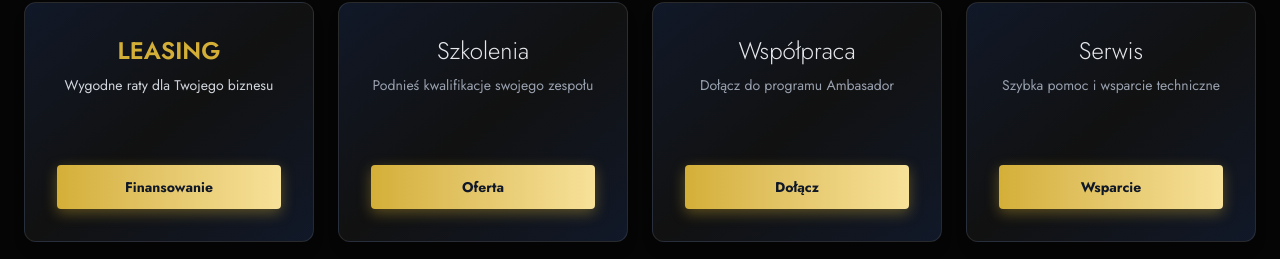
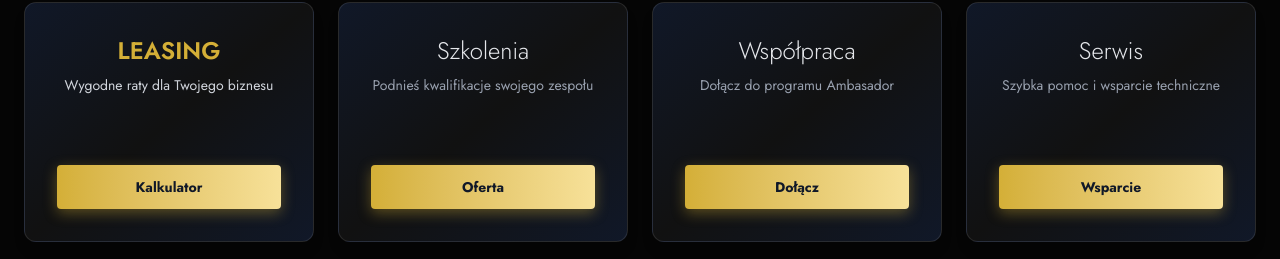
Before and after one commit to norbikam/GUS, a Next.js app: page / in a window 1280 px wide. Shown: the part 1539-1798 px from the top of the page. Built offline with nearby package versions, Linux system fonts and the light colour scheme; no server answers; the database is empty.

Commit message:
Update page.tsx

```diff
--- a/app/page.tsx
+++ b/app/page.tsx
@@ -9,7 +9,7 @@ import Particles from "./components/Particles";
 import ProductCarousel from "./components/ProductCarousel";
 import FinancingPartner from "./components/FinancingPartner";
 
-// Mapa ładnych nazw dla kategorii (jeśli kategoria z bazy pasuje do klucza, wyświetli ładną nazwę)
+// Mapa ładnych nazw dla kategorii
 const CATEGORY_LABELS: Record<string, string> = {
   "Lasery": "Lasery",
   "HIFU": "Urządzenia HIFU",
@@ -24,7 +24,7 @@ const CATEGORY_LABELS: Record<string, string> = {
 export default function Home(): React.ReactElement {
   const [products, setProducts] = useState<Product[]>([]);
   const scrollRef = useRef<HTMLDivElement>(null);
-  const financingRef = useRef<HTMLDivElement>(null); // Ref do sekcji finansowania
+  const financingRef = useRef<HTMLDivElement>(null);
 
   // Pobierz produkty z bazy danych
   useEffect(() => {
@@ -43,12 +43,12 @@ export default function Home(): React.ReactElement {
     fetchProducts();
   }, []);
 
-  // 1. Logika dynamicznych kategorii
-  // Pobieramy unikalne kategorie, które mają przypisane aktywne produkty
+  // --- POPRAWKA TUTAJ ---
+  // Używamy predykatu typu (c is string), aby TS był pewien, że nie ma nulli
   const activeCategories = Array.from(new Set(products
     .filter(p => p.active)
     .map(p => p.category)
-  )).filter(Boolean);
+  )).filter((c): c is string => typeof c === 'string' && c.length > 0);
 
   // Funkcja pomocnicza do pobierania produktów danej kategorii
   const getProductsByCategory = (category: string) => {
@@ -74,7 +74,7 @@ export default function Home(): React.ReactElement {
   // Wspólny styl dla przycisków (Premium Gold)
   const buttonBaseClass = "inline-block px-8 py-3 bg-gradient-to-r from-[#d4af37] to-[#f7e199] text-gray-900 font-bold rounded shadow-[0_4px_14px_0_rgba(212,175,55,0.39)] hover:shadow-[0_6px_20px_rgba(212,175,55,0.23)] hover:scale-105 transition-all duration-300 transform text-center cursor-pointer";
 
-  // Wspólny styl dla kart (Leasing, Szkolenia itd.) - ujednolicony background
+  // Wspólny styl dla kart
   const cardClass = "group flex flex-col items-center justify-between p-6 md:p-8 rounded-xl bg-gradient-to-br from-gray-900 via-[#111] to-gray-900 border border-white/10 text-center hover:border-[#d4af37]/50 transition duration-300 h-full min-h-[240px] shadow-lg";
 
   return (
@@ -146,9 +146,8 @@ export default function Home(): React.ReactElement {
           )}
         </div>
 
-        {/* SEKCJA NAWIGACYJNA - KAFELKI (Leasing, Szkolenia, etc.) */}
+        {/* SEKCJA NAWIGACYJNA - KAFELKI */}
         <div className="w-full max-w-7xl mx-auto px-4 md:px-6 py-10">
-           {/* Grid: 2 kolumny na mobile, 4 na desktopie */}
            <div className="grid grid-cols-2 lg:grid-cols-4 gap-3 md:gap-6">
 
               {/* Karta 1: Leasing */}
@@ -157,9 +156,8 @@ export default function Home(): React.ReactElement {
                     <h2 className="text-xl md:text-2xl font-semibold text-[#d4af37] mb-2">LEASING</h2>
                     <p className="text-gray-300 text-xs md:text-sm mb-4">Wygodne raty dla Twojego biznesu</p>
                  </div>
-                 {/* Przycisk przewijający do sekcji finansowania */}
                  <button onClick={scrollToFinancing} className={buttonBaseClass + " text-xs md:text-sm px-4 md:px-6 py-2 w-full mt-auto"}>
-                    Finansowanie
+                    Kalkulator
                  </button>
               </div>
 
@@ -208,7 +206,7 @@ export default function Home(): React.ReactElement {
           <div className="h-[1px] w-full bg-gradient-to-r from-transparent via-[#d4af37]/30 to-transparent" />
         </div>
 
-        {/* Sekcja Finansowania z referencją do scrollowania */}
+        {/* Sekcja Finansowania */}
         <div ref={financingRef} className="w-full">
             <FinancingPartner />
         </div>
@@ -253,8 +251,6 @@ export default function Home(): React.ReactElement {
         <div className="w-full space-y-12 pb-10">
           {activeCategories.map((categoryKey) => {
              const categoryProducts = getProductsByCategory(categoryKey);
-
-             // Użyj ładnej nazwy z mapy lub surowej nazwy z bazy, jeśli brak w mapie
              const displayTitle = CATEGORY_LABELS[categoryKey] || categoryKey;
 
              return (
@@ -262,7 +258,7 @@ export default function Home(): React.ReactElement {
                  key={categoryKey}
                  title={displayTitle}
                  products={categoryProducts}
-                 categorySlug={categoryKey.toLowerCase()} // Zakładam, że slug to lowercase nazwy kategorii
+                 categorySlug={categoryKey.toLowerCase()}
                />
              );
           })}
@@ -272,7 +268,7 @@ export default function Home(): React.ReactElement {
           <div className="h-[1px] w-full bg-gradient-to-r from-transparent via-[#d4af37]/30 to-transparent" />
         </div>
 
-        {/* SEKCJA KONTAKTOWA - BOTTOM CTA */}
+        {/* SEKCJA KONTAKTOWA */}
         <div className="flex flex-col w-full justify-center items-center text-center gap-6 py-16 px-6 bg-gradient-to-b from-transparent to-[#d4af37]/5">
           <h2 className="text-3xl md:text-6xl font-extralight">Zapraszamy do współpracy</h2>
           <p className="text-lg md:text-xl text-gray-300 max-w-2xl">
```
